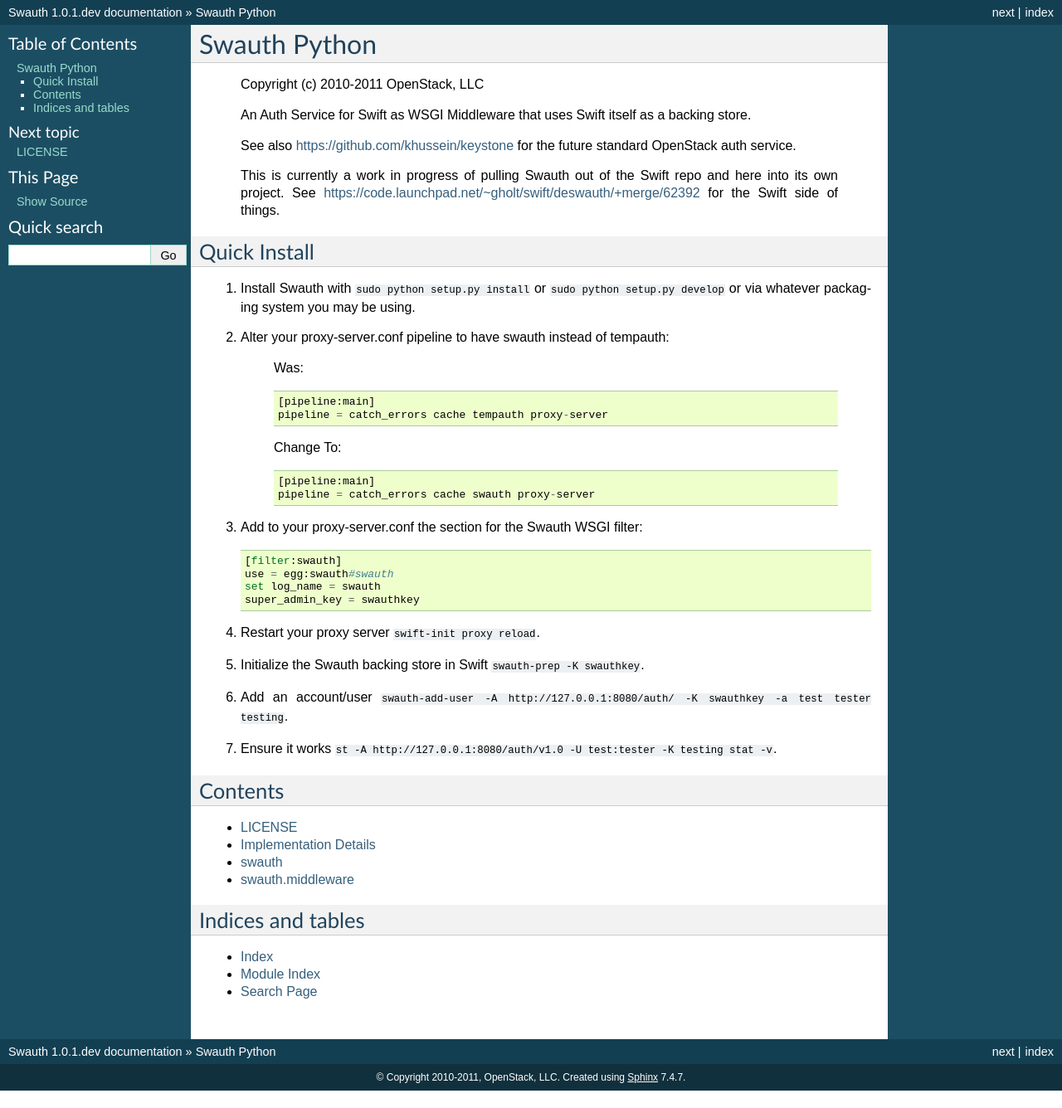
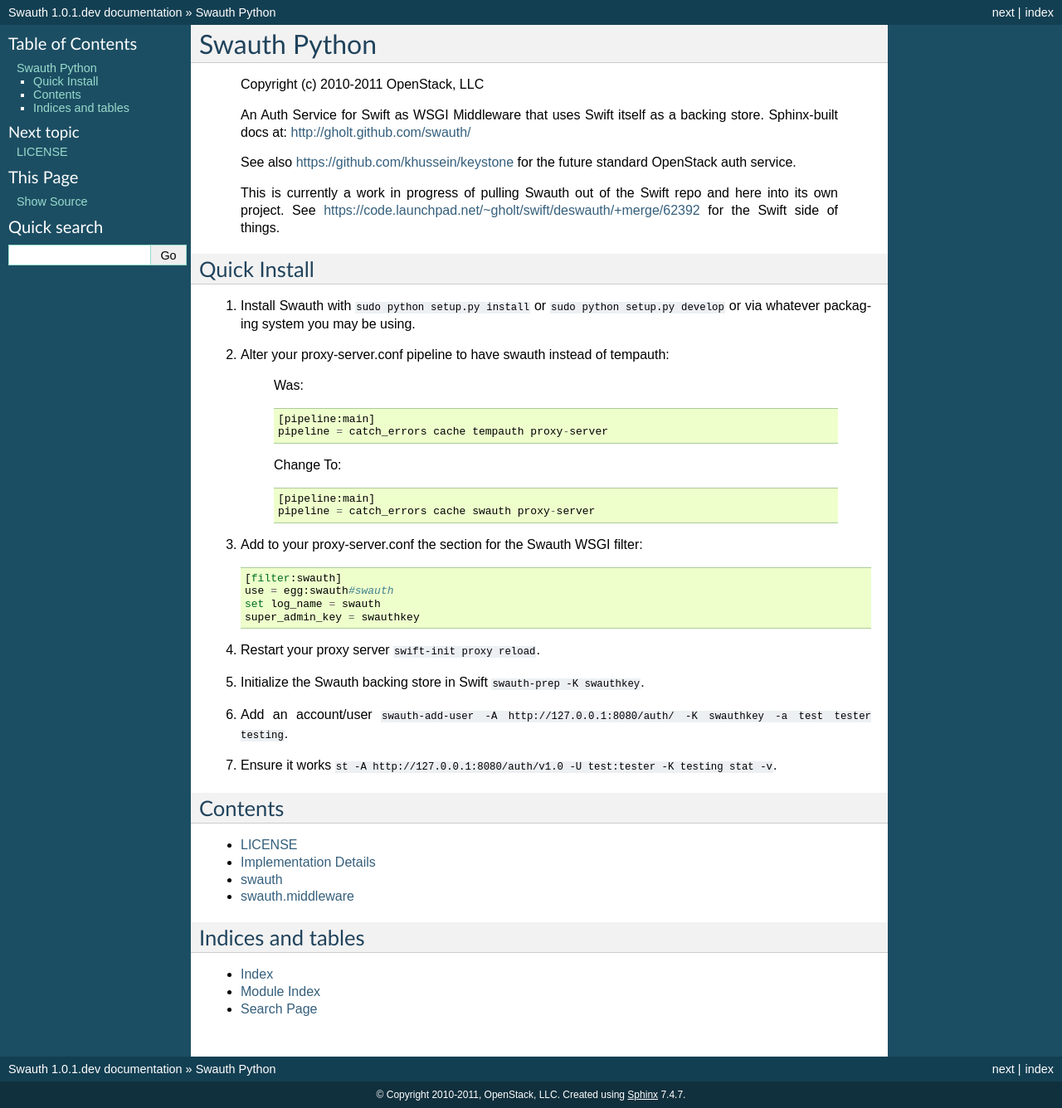
Before and after one commit to gholt/swauth, a Sphinx documentation site: the page built from doc/source/index.rst, in a window 1280 px wide. Shown: the whole page at 83% size. Built offline with Sphinx 7.4.7, drawn with Linux system fonts in a browser that asks for light colours; before the commit the page ends 1315 px from its top, so only the background shows below that.

Commit message:
Updating docs with pointer to Sphinx-built docs

```diff
--- a/doc/source/index.rst
+++ b/doc/source/index.rst
@@ -9,7 +9,7 @@
     Copyright (c) 2010-2011 OpenStack, LLC
 
     An Auth Service for Swift as WSGI Middleware that uses Swift itself as a
-    backing store.
+    backing store. Sphinx-built docs at: http://gholt.github.com/swauth/
 
     See also https://github.com/khussein/keystone for the future standard
     OpenStack auth service.
```
Also changed, not shown: 1 other file.
